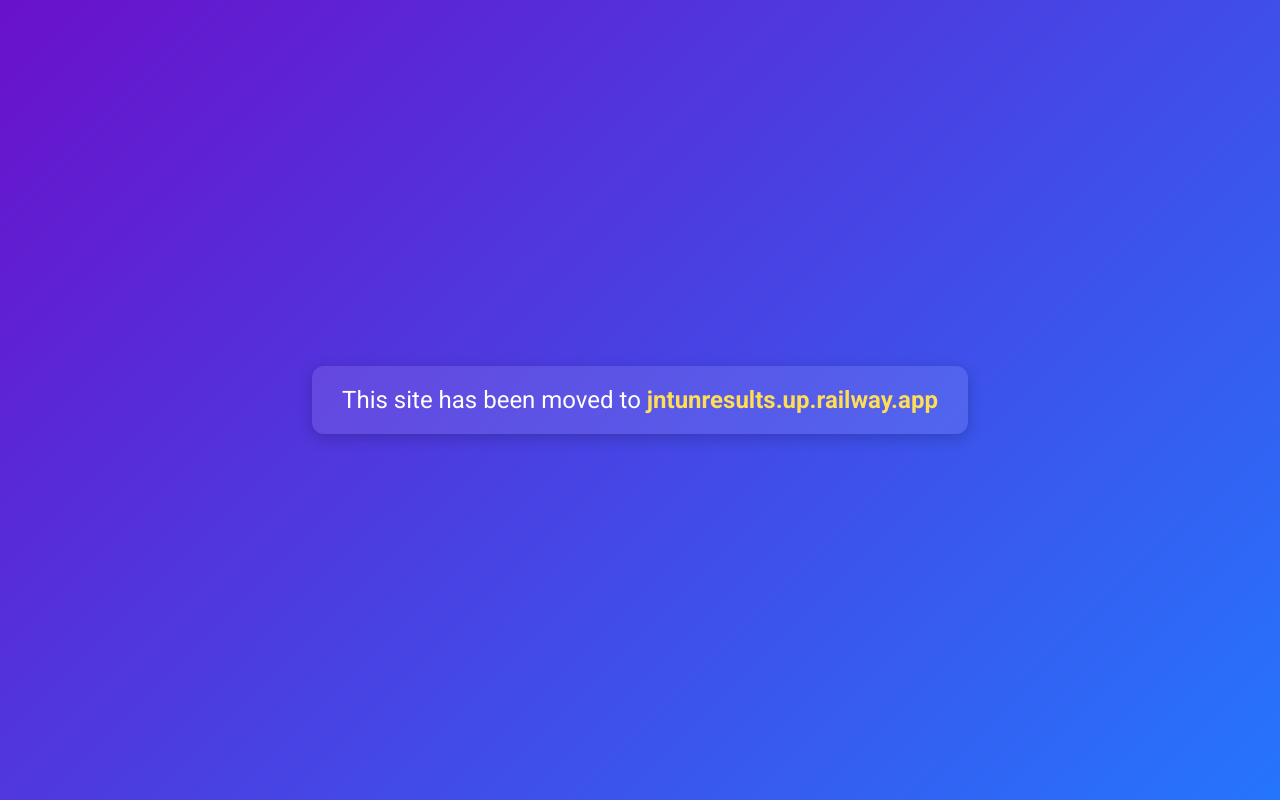
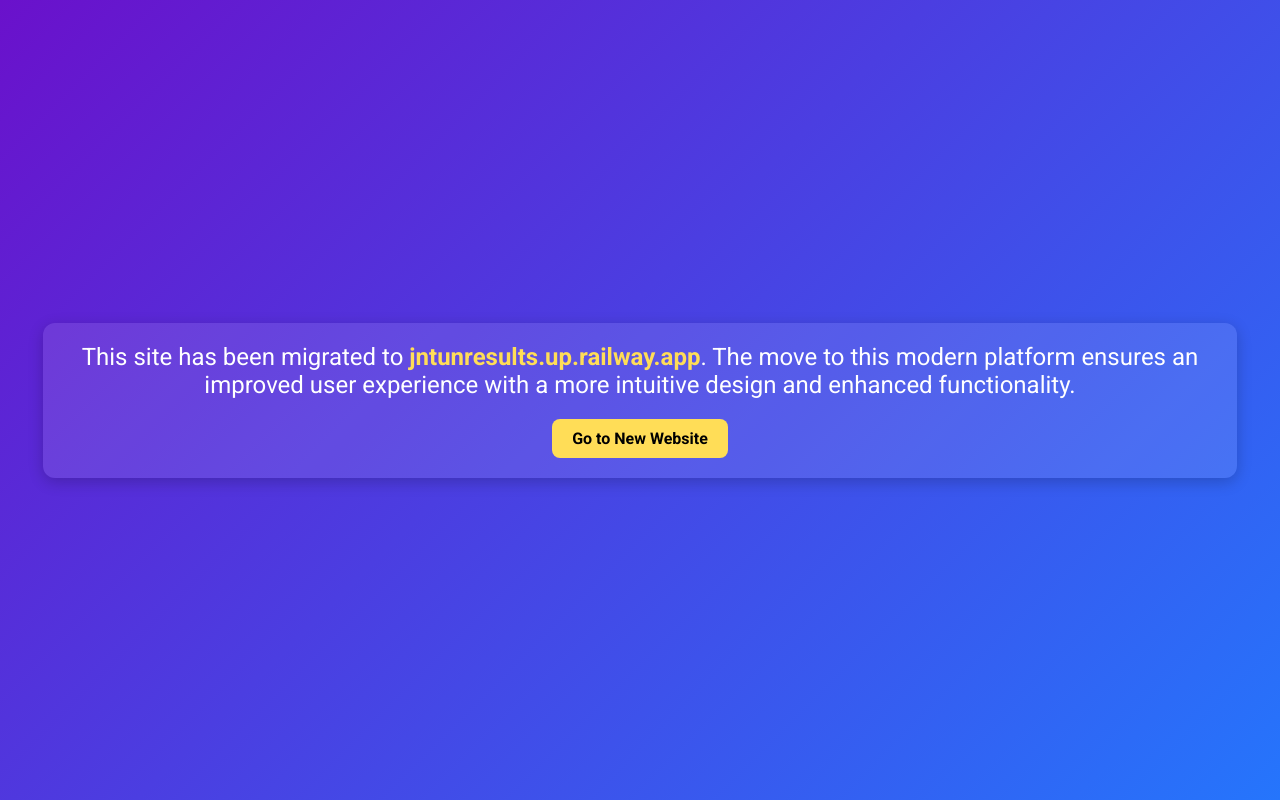
Before and after one commit to rsrsp21/jntunresultsold, a plain HTML site: page index.html in a window 1280 px wide. Drawn offline with Linux system fonts and the light colour scheme.

Commit message:
Update portal HTML files with improved styling and a new button for site migration

```diff
--- a/index.html
+++ b/index.html
@@ -31,19 +31,38 @@
 
         .message p {
             font-size: 1.5rem;
-            margin: 0;
+            margin: 0 0 20px;
         }
 
-        .message a {
+        .message .link {
             color: #ffdd57;
             text-decoration: none;
             font-weight: bold;
             transition: color 0.3s ease;
         }
 
-        .message a:hover {
+        .message .link:hover {
             color: #fff;
         }
+
+        .button {
+    display: inline-block;
+    padding: 10px 20px;
+    font-size: 1rem;
+    font-weight: bold;
+    color: #000000; /* Black text */
+    background-color: #ffdd57;
+    border: none;
+    border-radius: 8px;
+    text-decoration: none;
+    cursor: pointer;
+    transition: background-color 0.3s ease, color 0.3s ease;
+}
+
+.button:hover {
+    background-color: #ffc107;
+    color: #000000; /* Ensure text remains black */
+}
 
         @keyframes fadeIn {
             from {
@@ -69,7 +88,8 @@
 </head>
 <body>
     <div class="message">
-        <p>This site has been moved to <a href="https://jntunresults.up.railway.app" target="_blank">jntunresults.up.railway.app</a></p>
+        <p>This site has been migrated to <a class="link" href="https://jntunresults.up.railway.app">jntunresults.up.railway.app</a>. The move to this modern platform ensures an improved user experience with a more intuitive design and enhanced functionality.</p>
+        <a href="https://jntunresults.up.railway.app" class="button">Go to New Website</a>
     </div>
 </body>
 </html>
```
Also changed, not shown: 2021_Results/2021_Portal.html (+24 -4 lines), 2022_Results/2022_Portal.html (+24 -4 lines), 2023_Results/2023_Portal.html (+24 -4 lines), 2024_Results/2024_Portal.html (+24 -4 lines).
